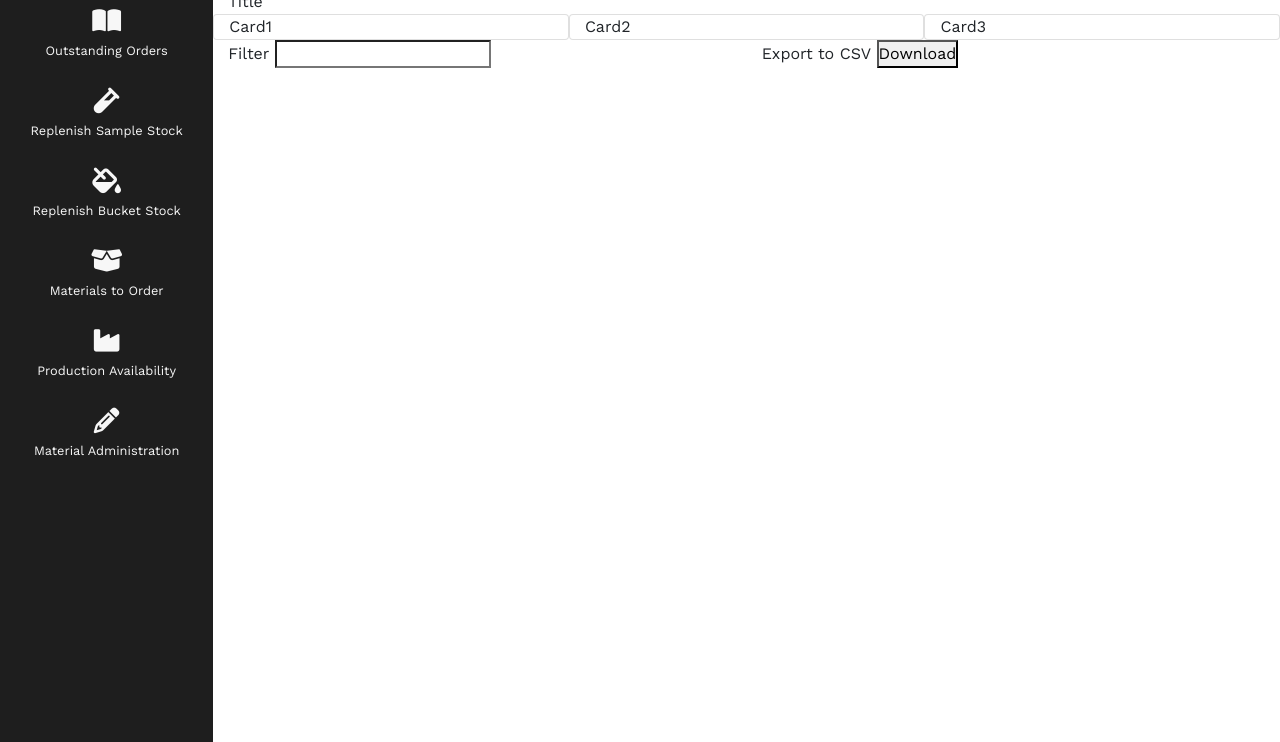
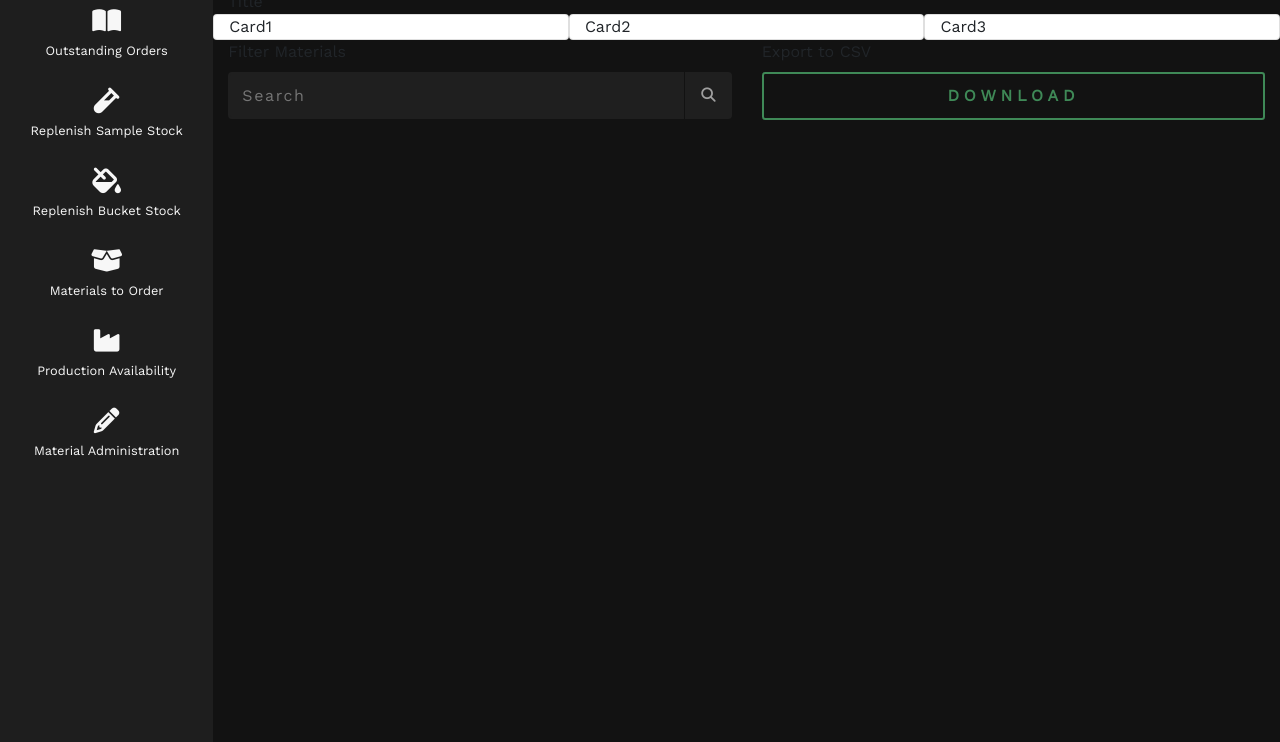
Before and after one commit to csbainbridge/rb-planning-systems-layout, a plain HTML site: page index.html in a window 1280 px wide. Shown: the part 58-800 px from the top of the page. Drawn offline with nearby package versions, Linux system fonts and the light colour scheme.

Commit message:
Added control styles for filter & button

```diff
--- a/index.html
+++ b/index.html
@@ -19,6 +19,7 @@
             html, body {
                 height: 100%;
                 overflow: auto;
+                background-color: #121212;
             }
 
             /* .row > * {
@@ -79,7 +80,13 @@
                 display: flex;
                 align-items: center;
                 justify-content: center;
+                border: #3F8957;
                 /* border: 1px solid lightslategray; */
+            }
+
+            .nav__item-text {
+                font-size: 0.6rem;
+                margin: 0;
             }
 
             .nav__item:hover {
@@ -147,6 +154,110 @@
                     font-size: 1rem;
                 }
             }
+
+            .search-wrapper {
+                display: flex;
+                flex-wrap: nowrap;
+            }
+
+            input[type=text], .search-wrapper > i {
+                background: #1F1F1F;
+                color: #9F9F9F;
+
+            }
+
+            input[type=text] {
+                width: 100%;
+                height: 2.25rem;
+                background: #1F1F1F;
+                padding: 1.35rem .75rem;
+                border: 2px solid #1F1F1F;
+                transition: border ease-in .1s;
+                font-size: 1rem;
+                letter-spacing: 0.1rem;
+                border-bottom-left-radius: 0.25rem;
+                border-top-left-radius: 0.25rem;
+            }
+
+            .input__search:focus {
+                outline: none;
+                border: 2px solid #3F8957 !important;
+                transition: border ease-in .1s;
+            }
+
+            .search-wrapper > i {
+                margin-left: 1px;
+                padding: 1rem;
+                font-size: 0.9rem;
+                border-top-right-radius: .25rem;
+                border-bottom-right-radius: .25rem;
+            }
+
+            .product-model {
+                display: none;
+                z-index: 1;
+                position: absolute;
+                right: 0;
+                bottom: 0;
+                background-color: lightslategray;
+                height: 100vh;
+            }
+
+            .product-model > header, .product-model__notes {
+                padding: 1rem;
+            }
+
+            .product-model--open {
+                transform: translateY(100%);
+            }
+
+            button {
+                position: relative;
+                height: 3rem;
+                width: 100%;
+                padding: 5px 5px;
+                border: 2px solid #3F8957;
+                border-radius: .2rem;
+                outline: 0;
+                background: none;
+                font-weight: 700;
+                font-size: 1rem;
+                text-transform: uppercase;
+                letter-spacing: .3rem;
+                color: #3F8957;
+                cursor: pointer;
+                z-index: 1;
+                transition:         0.1s ease-in;
+                -o-transition:      0.1s ease-in;
+                -ms-transition:     0.1s ease-in;
+                -moz-transition:    0.1s ease-in;
+                -webkit-transition: 0.1s ease-in;
+            }
+
+            button:hover {
+                color: #121212;
+                font-weight: 700;
+            }
+
+            .fill {
+                background-color: #121212;
+            }
+
+            .fill:before {
+                content: "";
+                position: absolute;
+                background: #3F8957;
+                bottom: 0;
+                left: 0;
+                right: 0;
+                top: 100%;
+                z-index: -1;
+                -webkit-transition: top 0.1s ease-in;
+            }
+
+            .fill:hover:before {
+                top: 0;
+            }
         </style>
     </head>
     <body>
@@ -154,14 +265,16 @@
             <div class="row layout-header-height flex-nowrap">
                 <header class="d-flex flex-nowrap w-100 shadow-sm">
                     <div class="col-1 d-flex justify-content-center align-items-center col-sm-1 col-md-2 h-100 layout-left-column">
+                        <div class="hamburger">
+                            <i class="fas fa-bars hamburger"></i>
+                        </div>
+                    </div>
+                    <div class="col-2">
                         <div class="logo">
                             <p class="d-none d-sm-block m-0">CRODA</p>
                         </div>
-                        <div class="hamburger">
-                            <i class="fas fa-bars d-sm-none hamburger"></i>
-                        </div>
                     </div>
-                    <div class="col col-md-10 h-100 d-flex justify-content-between align-items-center">
+                    <div class="col col-md-8 h-100 d-flex justify-content-between align-items-center">
                         <div class="header__title text-nowrap">Sampling Stock Management</div>
                         <div class="header__functions d-flex">
                             <!-- <div class="functions__search">
@@ -186,26 +299,32 @@
                         <li class="nav__item d-flex flex-column">
                             <i class="fas fa-book-open m-2"></i>
                             <p class="nav__item-text d-none d-md-block m-0">Outstanding Orders</p>
+                            <p class="nav__item-text d-md-none">OSO</p>
                         </li>
                         <li class="nav__item d-flex flex-column">
                             <i class="fas fa-vial m-2"></i>
                             <p class="nav__item-text d-none d-md-block m-0">Replenish Sample Stock</p>
+                            <p class="nav__item-text d-md-none">Sample Stock</p>
                         </li>
                         <li class="nav__item d-flex flex-column ">
                             <i class="fas fa-fill-drip m-2"></i>
                             <p class="nav__item-text d-none d-md-block m-0">Replenish Bucket Stock</p>
+                            <p class="nav__item-text d-md-none">Bucket Stock</p>
                         </li>
                         <li class="nav__item d-flex flex-column ">
                             <i class="fas fa-box-open m-2"></i>
                             <p class="nav__item-text d-none d-md-block m-0">Materials to Order</p>
+                            <p class="nav__item-text d-md-none">Order</p>
                         </li>
                         <li class="nav__item d-flex flex-column ">
                             <i class="fas fa-industry m-2"></i>
                             <p class="nav__item-text d-none d-md-block m-0">Production Availability</p>
+                            <p class="nav__item-text d-md-none">Production</p>
                         </li>
                         <li class="nav__item d-flex flex-column ">
                             <i class="fas fa-pencil-alt m-2"></i>
                             <p class="nav__item-text d-none d-md-block m-0">Material Administration</p>
+                            <p class="nav__item-text d-md-none">Admin</p>
                         </li>
                     </ul>
                 </div>
@@ -220,16 +339,36 @@
                     </div>
                     <div class="row">
                         <div class="col-12 col-sm-6">
-                            <label for="filter">Filter</label>
-                            <input id="filter" type="search" />
+                            <label for="search">Filter Materials</label>
+                            <div class="search-wrapper">
+                                <!-- Input-->
+                                <input
+                                    class="input__search"
+                                    id="search"
+                                    type="text"
+                                    placeholder="Search"/>
+                                <!-- Icon -->
+                                <i class="fas fa-search"></i>
+                            </div>
                         </div>
                         <div class="col-12 col-sm-6">
                             <label for="download">Export to CSV</label>
-                            <button id="download">Download</button>
+                            <button class="fill">Download</button>
                         </div>
                     </div>
                 </div>
             </div>
+            <div class="modal-wrapper">
+                <section class="product-model">
+                    <header>
+                        <h1>Material SKU</h1>
+                        <p>Material Description</p>
+                    </header>
+                    <section class="product-model__notes">
+                        <p>Products notes</p>
+                    </section>
+                </section>
+            </div>
         </div>
     </body>
 </html>
```
